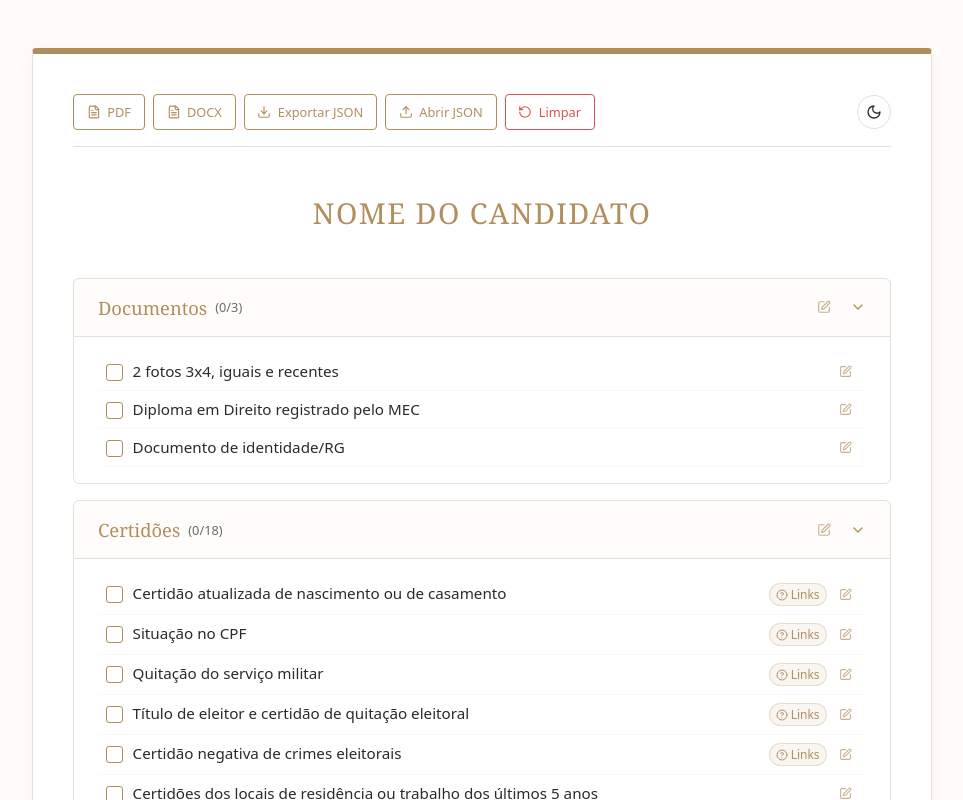
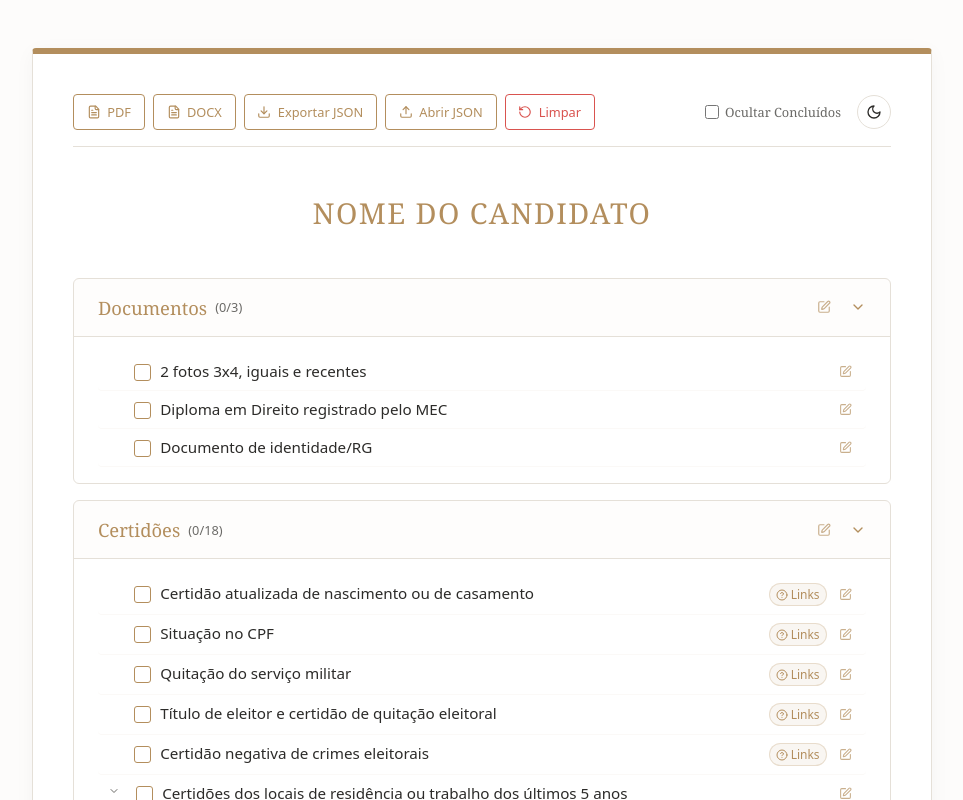
Before and after one commit to jonyduque/tjsp-inscricao-definitiva, a React (Vite) app: page / in a window 1280 px wide. Shown: the top 800 px of the page, without its empty margins (158-1121 px from the left). Built offline with nearby package versions, Linux system fonts and the light colour scheme.

Commit message:
feat: add hideChecked filter, note link edit button, subitem expand chevron toggle, and improve print styles

```diff
--- a/src/App.tsx
+++ b/src/App.tsx
@@ -16,6 +16,8 @@ export default function App() {
     notes,
     darkMode,
     setDarkMode,
+    hideCheckedItems,
+    setHideCheckedItems,
     loadBackup,
     reset,
   } = useFormStore();
@@ -84,7 +86,10 @@ export default function App() {
   return (
     <div className="app-container">
       {/* Container principal para o formulário */}
-      <div className="printable-card" id="printable-form">
+      <div
+        className={`printable-card ${hideCheckedItems ? "hide-checked-active" : ""}`}
+        id="printable-form"
+      >
         <div className="toolbar-section">
           <div className="main-actions-group">
             <button
@@ -131,6 +136,16 @@ export default function App() {
             </button>
           </div>
 
+          <div className="toolbar-right-group">
+            <label className="hide-checked-toggle">
+              <input
+                type="checkbox"
+                checked={hideCheckedItems}
+                onChange={(e) => setHideCheckedItems(e.target.checked)}
+              />
+              <span className="toggle-label font-sans">Ocultar Concluídos</span>
+            </label>
+
             <button
               type="button"
               className="theme-toggle-round-btn"
@@ -139,6 +154,7 @@ export default function App() {
             >
               {darkMode ? <Sun size={16} /> : <Moon size={16} />}
             </button>
+          </div>
         </div>
 
         <div className="candidate-header">
--- a/src/components/AccordionSection.tsx
+++ b/src/components/AccordionSection.tsx
@@ -74,7 +74,11 @@ export const AccordionSection: React.FC<AccordionSectionProps> = ({
   };
 
   return (
-    <div className={`accordion-section ${isOpen ? "open" : "collapsed"}`}>
+    <div
+      className={`accordion-section ${isOpen ? "open" : "collapsed"} ${
+        checked === total && total > 0 ? "section-checked-state" : ""
+      }`}
+    >
       {/* biome-ignore lint/a11y/useSemanticElements: custom accordion header trigger */}
       <div
         className="accordion-header"
@@ -91,7 +95,19 @@ export const AccordionSection: React.FC<AccordionSectionProps> = ({
             ({checked}/{total})
           </span>
           {hasSectionNote && (
-            <span className="item-note-badge font-sans">Nota</span>
+            <button
+              type="button"
+              className="item-note-link-btn font-sans"
+              onClick={(e) => {
+                e.stopPropagation();
+                onOpenNote(section.id, `Seção ${section.title}`);
+              }}
+              title={`Ver nota: ${notes[section.id]}`}
+              aria-label={`Visualizar anotação da seção ${section.title}`}
+            >
+              <span className="note-label-prefix">Nota: </span>
+              <span className="note-label-content">{notes[section.id]}</span>
+            </button>
           )}
         </h3>
         <div className="accordion-controls">
@@ -112,7 +128,9 @@ export const AccordionSection: React.FC<AccordionSectionProps> = ({
       </div>
 
       {hasSectionNote && (
-        <div className="print-only-note">Anotação Seção: {notes[section.id]}</div>
+        <div className="print-only-note">
+          Anotação Seção: {notes[section.id]}
+        </div>
       )}
 
       <div
--- a/src/components/FormItemComponent.tsx
+++ b/src/components/FormItemComponent.tsx
@@ -1,4 +1,4 @@
-import { HelpCircle, SquarePen } from "lucide-react";
+import { ChevronDown, ChevronRight, HelpCircle, SquarePen } from "lucide-react";
 import type React from "react";
 import { useEffect, useRef, useState } from "react";
 import type { DocumentItem } from "../data/documentsStructure";
@@ -27,10 +27,12 @@ export const FormItemComponent: React.FC<FormItemComponentProps> = ({
 }) => {
   const { checkedItems, notes, toggleItem } = useFormStore();
   const [showTooltip, setShowTooltip] = useState(false);
+  const [isExpanded, setIsExpanded] = useState(true);
   const tooltipRef = useRef<HTMLDivElement>(null);
 
   const isChecked = !!checkedItems[item.id];
   const hasNote = !!notes[item.id];
+  const hasSubItems = item.subItems && item.subItems.length > 0;
 
   const handleToggle = (e: React.MouseEvent) => {
     // Evita duplicar cliques se clicar em links ou botões de ação
@@ -66,7 +68,11 @@ export const FormItemComponent: React.FC<FormItemComponentProps> = ({
   }, []);
 
   return (
-    <div className={`form-item-container level-${level}`}>
+    <div
+      className={`form-item-container level-${level} ${
+        isChecked ? "item-checked-state" : ""
+      }`}
+    >
       {/* biome-ignore lint/a11y/useSemanticElements: custom checkbox row styling */}
       <div
         className={`form-item-row ${isChecked ? "item-checked" : ""} ${
@@ -79,13 +85,50 @@ export const FormItemComponent: React.FC<FormItemComponentProps> = ({
         tabIndex={0}
       >
         <div className="item-checkbox-wrapper">
+          {hasSubItems ? (
+            <button
+              type="button"
+              className="subitem-toggle-btn"
+              onClick={(e) => {
+                e.stopPropagation();
+                setIsExpanded(!isExpanded);
+              }}
+              aria-label={
+                isExpanded ? "Colapsar subitens" : "Expandir subitens"
+              }
+              title={isExpanded ? "Colapsar" : "Expandir"}
+            >
+              {isExpanded ? (
+                <ChevronDown size={12} />
+              ) : (
+                <ChevronRight size={12} />
+              )}
+            </button>
+          ) : (
+            <div className="subitem-toggle-spacer" />
+          )}
+
           <div
             className={`item-checkbox-indicator ${isChecked ? "checked" : ""}`}
           >
             {isChecked && <div className="checkbox-checkmark" />}
           </div>
           <span className="item-label-text">{item.label}</span>
-          {hasNote && <span className="item-note-badge">Nota</span>}
+          {hasNote && (
+            <button
+              type="button"
+              className="item-note-link-btn font-sans"
+              onClick={(e) => {
+                e.stopPropagation();
+                onOpenNote(item.id, item.label);
+              }}
+              title={`Ver nota: ${notes[item.id]}`}
+              aria-label={`Visualizar anotação para ${item.label}`}
+            >
+              <span className="note-label-prefix">Nota: </span>
+              <span className="note-label-content">{notes[item.id]}</span>
+            </button>
+          )}
         </div>
 
         <div className="action-buttons-wrap">
@@ -138,10 +181,15 @@ export const FormItemComponent: React.FC<FormItemComponentProps> = ({
         </div>
       </div>
 
-      {hasNote && <div className="print-only-note">Anotação: {notes[item.id]}</div>}
+      {hasNote && (
+        <div className="print-only-note">Anotação: {notes[item.id]}</div>
+      )}
 
       {item.subItems && item.subItems.length > 0 && (
-        <div className="sub-items-tree">
+        <div
+          className="sub-items-tree"
+          style={{ display: isExpanded ? "block" : "none" }}
+        >
           {item.subItems.map((subItem) => (
             <FormItemComponent
               key={subItem.id}
--- a/src/index.css
+++ b/src/index.css
@@ -518,6 +518,105 @@ body {
   display: none;
 }
 
+/* Novos estilos para link de notas e expansão de subitens */
+.toolbar-right-group {
+  display: flex;
+  align-items: center;
+  gap: 1rem;
+}
+
+.hide-checked-toggle {
+  display: flex;
+  align-items: center;
+  gap: 0.4rem;
+  cursor: pointer;
+  color: var(--text-muted);
+  font-size: 0.8rem;
+  font-weight: 500;
+  user-select: none;
+  transition: color 0.2s ease;
+}
+
+.hide-checked-toggle:hover {
+  color: var(--text-primary);
+}
+
+.hide-checked-toggle input[type="checkbox"] {
+  accent-color: var(--primary-gold);
+  cursor: pointer;
+  width: 14px;
+  height: 14px;
+}
+
+.item-note-link-btn {
+  background: none;
+  border: none;
+  padding: 0;
+  margin-left: 0.5rem;
+  color: var(--text-muted);
+  text-decoration: underline dotted;
+  cursor: pointer;
+  font-size: 0.8rem;
+  display: inline-flex;
+  align-items: center;
+  max-width: 220px;
+  white-space: nowrap;
+  overflow: hidden;
+  text-overflow: ellipsis;
+  vertical-align: middle;
+  transition: color 0.2s ease;
+}
+
+.item-note-link-btn:hover {
+  color: var(--primary-gold-hover);
+  text-decoration: underline;
+}
+
+.note-label-prefix {
+  font-weight: 600;
+  margin-right: 0.2rem;
+  color: var(--primary-gold);
+}
+
+.note-label-content {
+  font-style: italic;
+}
+
+.subitem-toggle-btn {
+  background: none;
+  border: none;
+  padding: 2px;
+  margin-right: 4px;
+  cursor: pointer;
+  color: var(--text-muted);
+  display: inline-flex;
+  align-items: center;
+  justify-content: center;
+  border-radius: 4px;
+  transition: all 0.2s ease;
+  flex-shrink: 0;
+}
+
+.subitem-toggle-btn:hover {
+  background-color: var(--bg-hover);
+  color: var(--text-primary);
+}
+
+.subitem-toggle-spacer {
+  width: 18px;
+  display: inline-block;
+  flex-shrink: 0;
+}
+
+/* Ocultação de itens checados e seções */
+.hide-checked-active .item-checked-state {
+  display: none !important;
+}
+
+.hide-checked-active .section-checked-state {
+  display: none !important;
+}
+
 /* Estilos de Impressão */
 @media print {
   body {
@@ -544,7 +643,9 @@ body {
   .link-tooltip-trigger,
   .accordion-arrow-icon,
   .notes-modal-overlay,
-  .link-tooltip-bubble {
+  .link-tooltip-bubble,
+  .subitem-toggle-btn,
+  .item-note-link-btn {
     display: none !important;
   }
 
@@ -560,7 +661,8 @@ body {
     border-bottom: 1px solid #000 !important;
     border-radius: 0 !important;
     margin-bottom: 1.5rem !important;
-    page-break-inside: avoid;
+    page-break-inside: auto !important;
+    break-inside: auto !important;
   }
 
   .accordion-header {
@@ -576,13 +678,16 @@ body {
 
   /* Mantém árvore de recuo */
   .sub-items-tree {
+    display: block !important;
     border-left: 1px solid #ccc !important;
     padding-left: 1.2rem !important;
   }
 
+  .form-item-container,
   .form-item-row {
     border-bottom: 1px solid #eee !important;
-    page-break-inside: avoid;
+    page-break-inside: avoid !important;
+    break-inside: avoid !important;
   }
 
   .form-item-row:hover {
--- a/src/store/formStore.ts
+++ b/src/store/formStore.ts
@@ -10,11 +10,13 @@ interface FormState {
   checkedItems: Record<string, boolean>;
   notes: Record<string, string>;
   darkMode: boolean;
+  hideCheckedItems: boolean;
 
   setCandidateName: (name: string) => void;
   toggleItem: (id: string) => void;
   setNote: (id: string, note: string) => void;
   setDarkMode: (dark: boolean) => void;
+  setHideCheckedItems: (hide: boolean) => void;
   loadBackup: (data: {
     candidateName?: string;
     checkedItems?: Record<string, boolean>;
@@ -91,8 +93,10 @@ export const useFormStore = create<FormState>()(
         typeof window !== "undefined" && window.matchMedia
           ? window.matchMedia("(prefers-color-scheme: dark)").matches
           : false,
+      hideCheckedItems: false,
 
       setCandidateName: (name) => set({ candidateName: name }),
+      setHideCheckedItems: (hide) => set({ hideCheckedItems: hide }),
 
       toggleItem: (id) =>
         set((state) => {
--- a/src/utils/pdfExport.ts
+++ b/src/utils/pdfExport.ts
@@ -10,7 +10,16 @@ export const exportToPDF = (candidateName: string) => {
     document.documentElement.classList.remove("dark");
   }
 
-  const cleanName = candidateName.trim().replace(/[\/:*?"<>|]/g, "").trim() || "Candidato";
+  const hasHideChecked = element.classList.contains("hide-checked-active");
+  if (hasHideChecked) {
+    element.classList.remove("hide-checked-active");
+  }
+
+  const cleanName =
+    candidateName
+      .trim()
+      .replace(/[/:*?"<>|]/g, "")
+      .trim() || "Candidato";
 
   const opt = {
     margin: [15, 15, 15, 15],
@@ -20,9 +29,12 @@ export const exportToPDF = (candidateName: string) => {
     jsPDF: { unit: "mm", format: "a4", orientation: "portrait" },
   };
 
-  const restoreDark = () => {
+  const restoreState = () => {
     if (isDark) {
       document.documentElement.classList.add("dark");
+    }
+    if (hasHideChecked) {
+      element.classList.add("hide-checked-active");
     }
   };
 
@@ -30,9 +42,9 @@ export const exportToPDF = (candidateName: string) => {
     .from(element)
     .set(opt)
     .save()
-    .then(restoreDark)
+    .then(restoreState)
     .catch((err: unknown) => {
-      restoreDark();
+      restoreState();
       console.error(err);
     });
 };
```
Also changed, not shown: 1 other file (tests, documents, lock files or other folders). Lines whose indentation alone changed are shown as unchanged.
